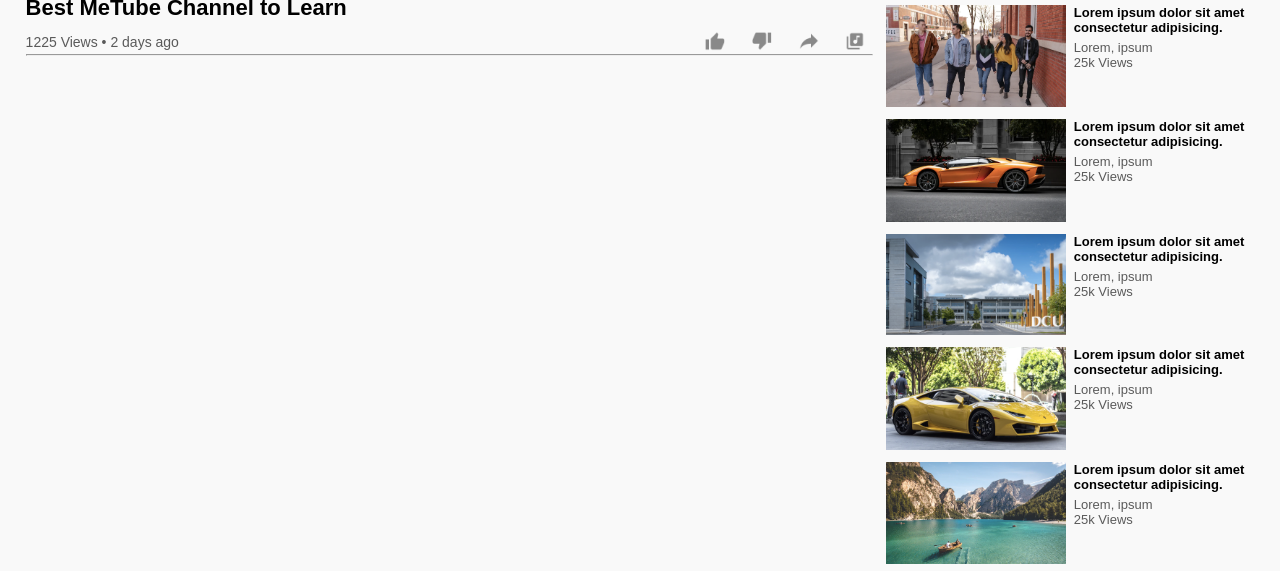
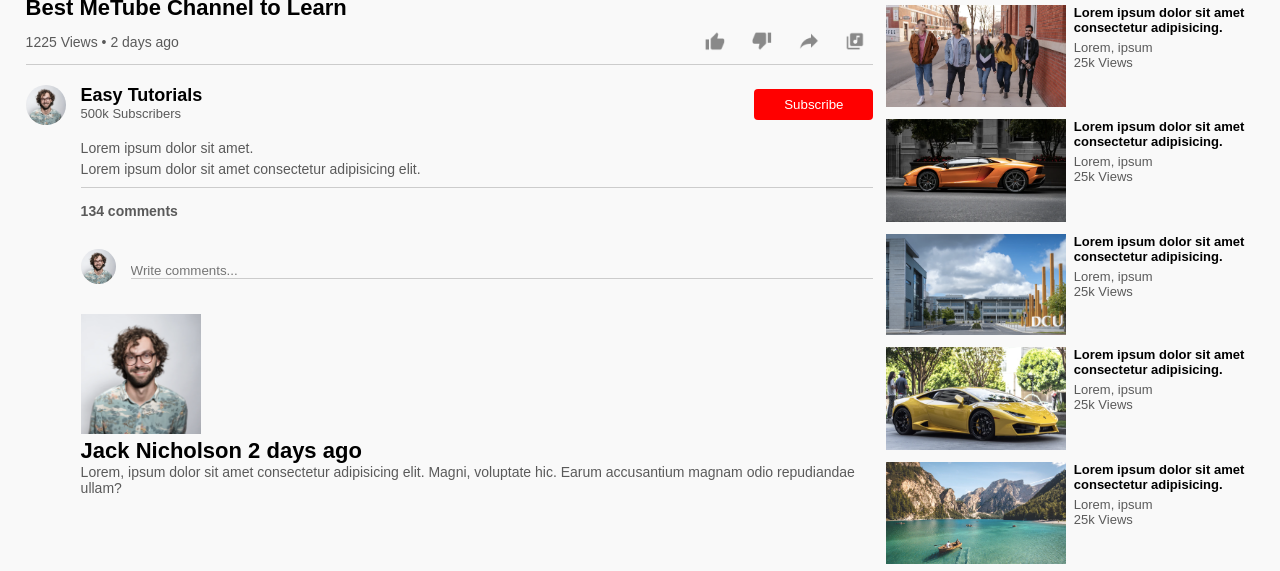
Before and after one commit to codeurient/metube, a plain HTML site: page play-video.html in a window 1280 px wide. Shown: the part 526-1097 px from the top of the page. Drawn offline with Linux system fonts and the light colour scheme.

Commit message:
write comments

```diff
--- a/play-video.html
+++ b/play-video.html
@@ -48,6 +48,33 @@
                     </div>
                 </div>
                 <hr>
+                <div class="publisher">
+                    <img src="images/Jack.png">
+                    <div>
+                        <p>Easy Tutorials</p>
+                        <span>500k Subscribers</span>
+                    </div>
+                    <button type="button">Subscribe</button>
+                </div>
+                <div class="vid-description">
+                    <p>Lorem ipsum dolor sit amet.</p>
+                    <p>Lorem ipsum dolor sit amet consectetur adipisicing elit.</p>
+                    <hr>
+                    <h4>134 comments</h4>
+
+                    <div class="add-comment">
+                        <img src="images/Jack.png">
+                        <input type="text" placeholder="Write comments...">
+                    </div>
+                    <div class="old-comment">
+                        <img src="images/Jack.png">
+                        <div>
+                            <h3>Jack Nicholson <span>2 days ago</span> </h3>
+                            <p>Lorem, ipsum dolor sit amet consectetur adipisicing elit. Magni, voluptate hic. Earum accusantium magnam odio repudiandae ullam?</p>
+                        </div>
+                    </div>
+
+                </div>
 
 
 
--- a/style.css
+++ b/style.css
@@ -262,3 +262,73 @@ nav{
     align-items: center;
     margin-left: 15px;
 }
+.play-video hr{
+    border: 0;
+    height: 1px;
+    background: #ccc;
+    margin: 10px 0;
+}
+.publisher{
+    display: flex;
+    align-items: center;
+    margin-top: 20px;
+}
+.publisher div{
+    flex: 1;
+    line-height: 18px;
+}
+.publisher img{
+    width: 40px;
+    border-radius: 50%;
+    margin-right: 15px;
+}
+.publisher div p{
+    color: #000;
+    font-weight: 600;
+    font-size: 18px;
+}
+.publisher div span{
+    font-size: 13px;
+    color: #5a5a5a;
+}
+.publisher button{
+    background: red;
+    color: #fff;
+    padding: 8px 30px;
+    border: 0;
+    outline: 0;
+    border-radius: 4px;
+    cursor: pointer;
+}
+.vid-description{
+    padding-left: 55px;
+    margin: 15px 0;
+}
+.vid-description p{
+    font-size: 14px;
+    margin-bottom: 5px;
+    color: #5a5a5a;
+}
+.vid-description h4{
+    font-size: 14px;
+    color: #5a5a5a;
+    margin-top: 15px;
+}
+.add-comment{
+    display: flex;
+    align-items: center;
+    margin: 30px 0;
+}
+.add-comment img{
+    width: 35px;
+    border-radius: 50%;
+    margin-right: 15px;
+}
+.add-comment input{
+    border: 0;
+    outline: 0;
+    border-bottom: 1px solid #ccc;
+    width: 100%;
+    padding-top: 10px;
+    background: transparent;
+}
```
